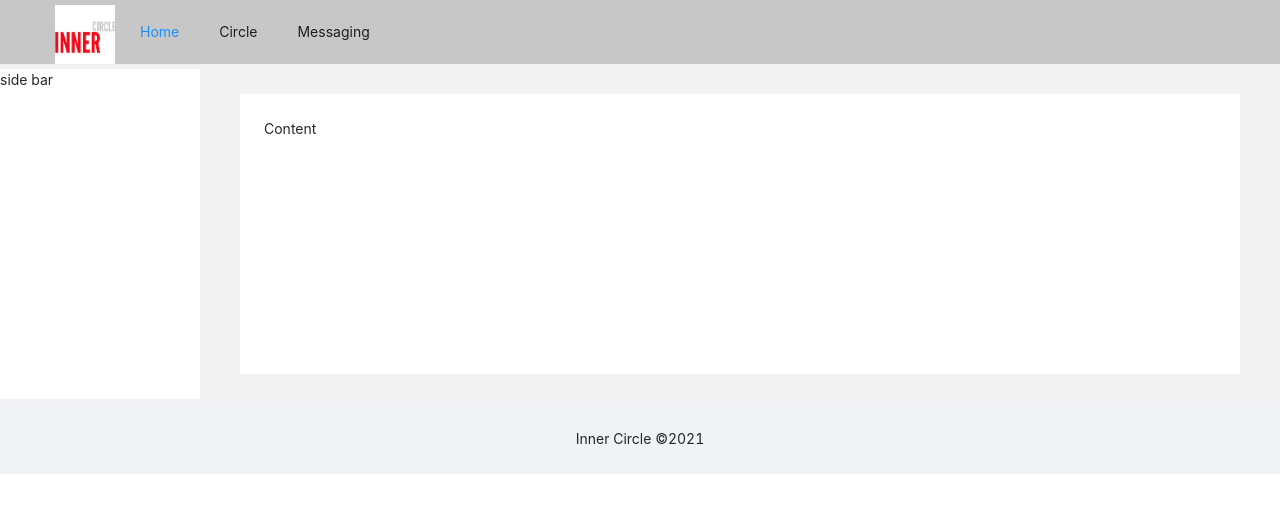
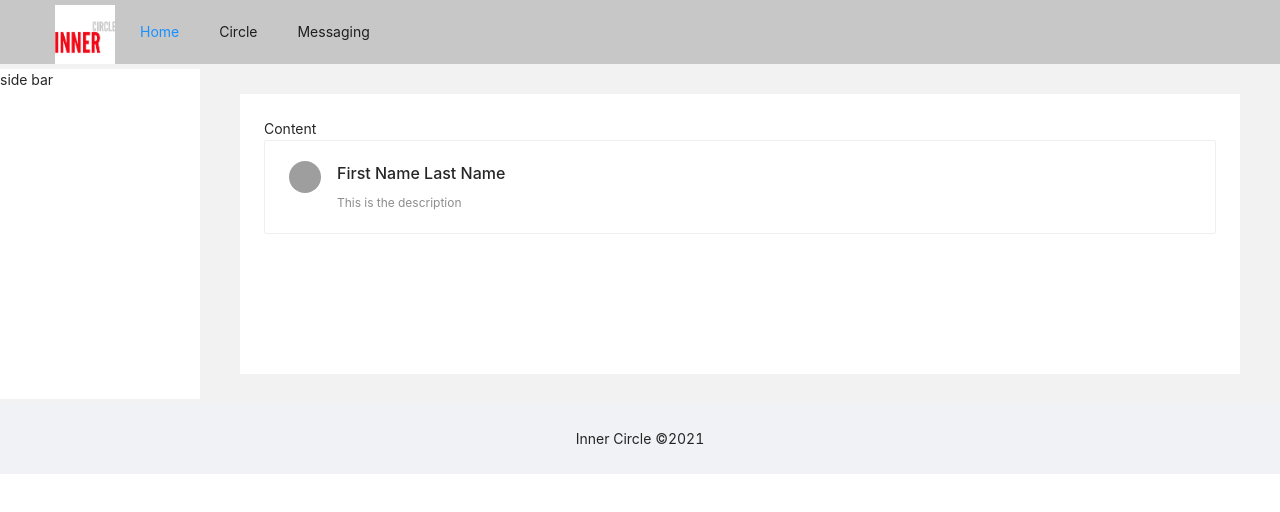
Before and after one commit to nathanclough/software-engineering-project, a React (Create React App) app in the folder application/app/: page /homepage in a window 1280 px wide. Shown: the top 512 px of the page. Built offline with nearby package versions, Linux system fonts and the light colour scheme; grey boxes are pictures that could not be loaded.

Commit message:
Created Card Component

```diff
--- /dev/null
+++ b/application/app/src/Components/Card.js
@@ -0,0 +1,24 @@
+import React from 'react';
+import ReactDOM from 'react-dom';
+import 'antd/dist/antd.css';
+import { Card, Avatar, Button } from 'antd';
+
+const { Meta } = Card;
+
+function ProfileCard (props) {
+return (
+  <Card
+  >
+    <Meta
+        style={{
+         fontSize: 12
+        }}
+
+      avatar={<Avatar src="https://zos.alipayobjects.com/rmsportal/ODTLcjxAfvqbxHnVXCYX.png" />}
+      title="First Name Last Name"
+      description="This is the description"
+    />
+  </Card>
+)
+  };
+export default ProfileCard;
--- a/application/app/src/Components/Homepage.js
+++ b/application/app/src/Components/Homepage.js
@@ -1,6 +1,7 @@
 import React, { useState } from 'react';
 import { Link, useLocation } from "react-router-dom";
 import { Layout, Menu, Space} from 'antd';
+import ProfileCard from './Card';
 import logo from '../logo.png';
 import '../index.css';
 
@@ -29,7 +30,9 @@ function Homepage(props){
         side bar
     </Sider>
     <Content style={{ padding: '25px 40px' }}>
-      <div className="site-layout-content">Content</div>
+      <div className="site-layout-content">Content
+      <ProfileCard></ProfileCard>
+</div>
     </Content>
     </Layout>
     <Footer className="site-layout-footer"style={{ textAlign: 'center' }}>Inner Circle ©2021 </Footer>
```
